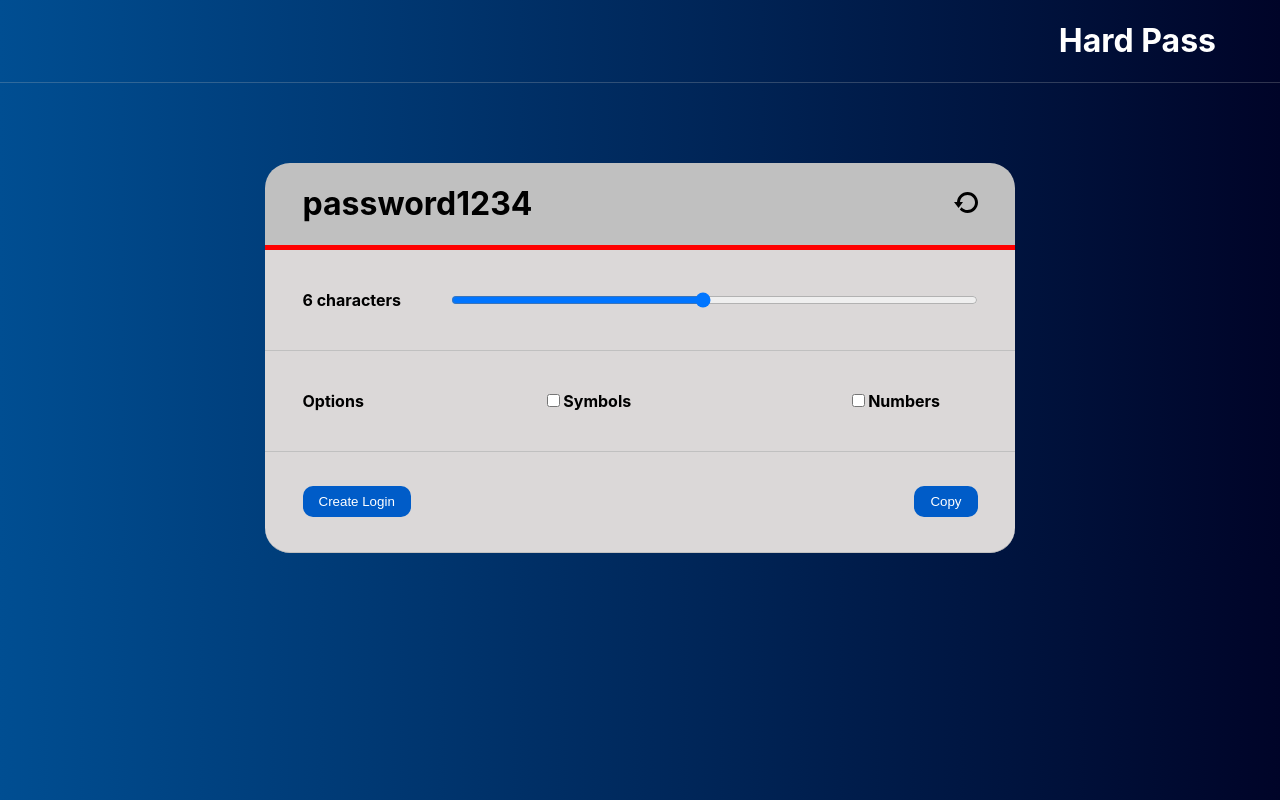
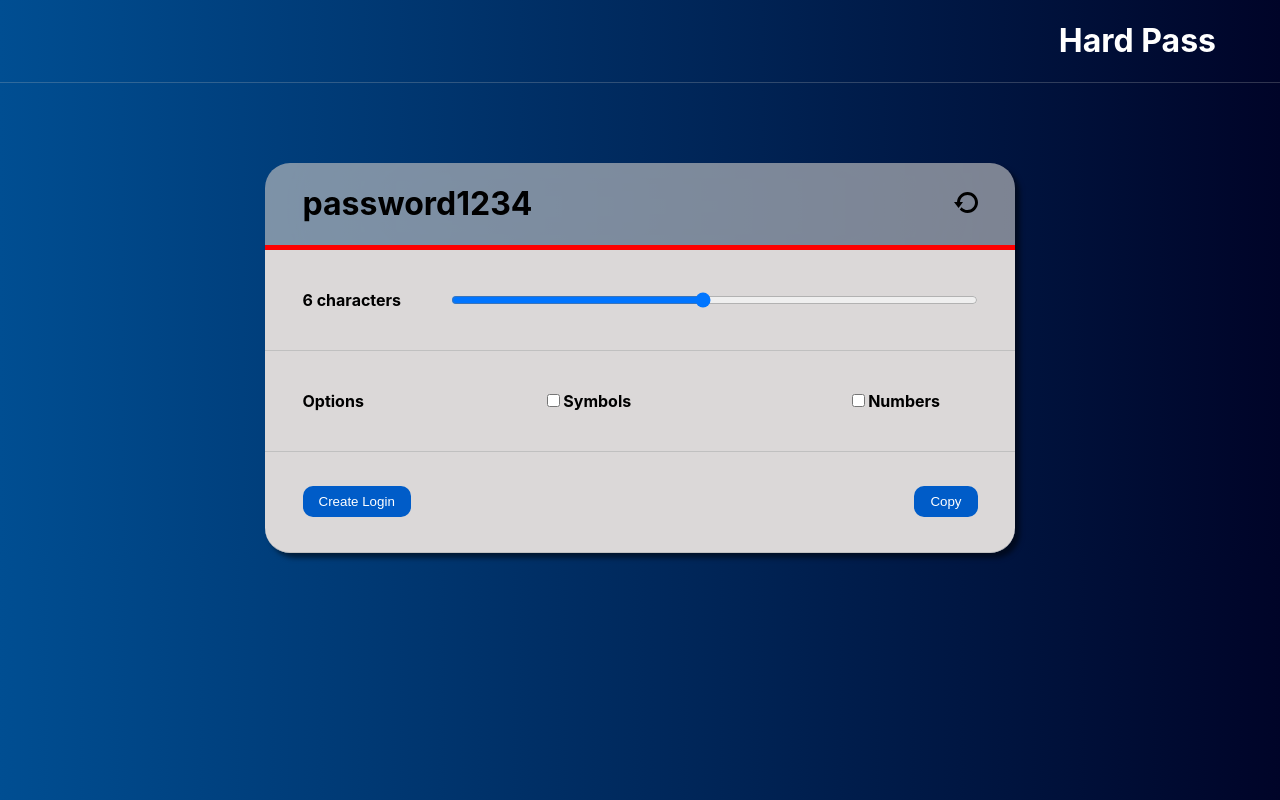
Before and after one commit to SJellen/hard-pass, a React (Create React App) app: page / in a window 1280 px wide. Built offline with nearby package versions, Linux system fonts and the light colour scheme.

Commit message:
small style changes

```diff
--- a/src/styles/Main.css
+++ b/src/styles/Main.css
@@ -6,17 +6,19 @@
     border-bottom-left-radius: 25px;
     border-bottom-right-radius: 25px;
     margin-top: 5rem;
+    box-shadow: 5px 5px 5px 0px rgba(0, 0, 0, .5);
 }
 .top-container {
     width: 100%;
     min-height: auto;
     border-bottom: 5px solid red;
-    background-color: silver;
     border-top-right-radius: 25px;
     border-top-left-radius: 25px;
     display: flex;
     align-items: center;
     justify-content: space-between;
+    background-color: rgba(192, 192, 192, .65);
+    backdrop-filter: blur(100px);
 }
 .password {
     margin-left:5%;
```
